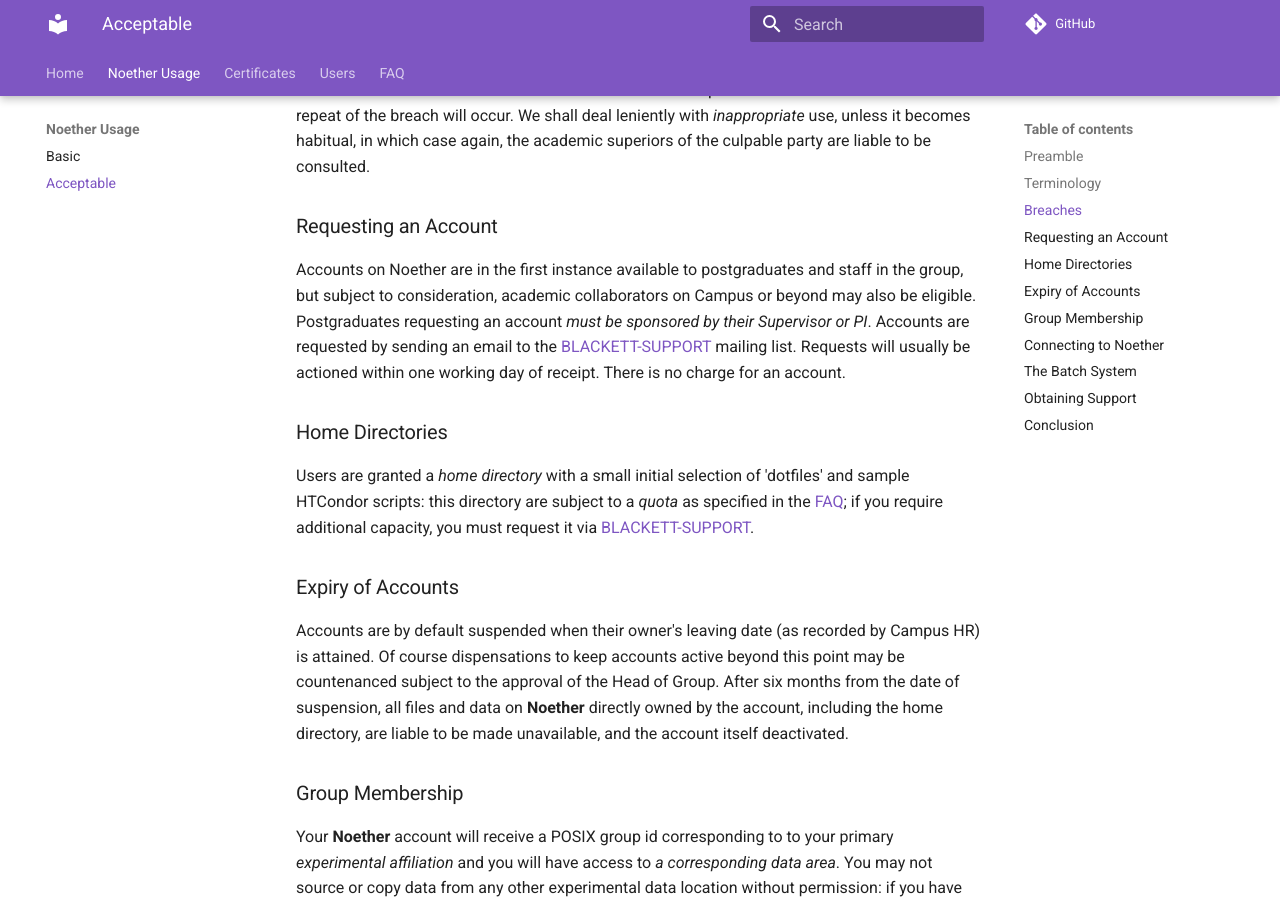
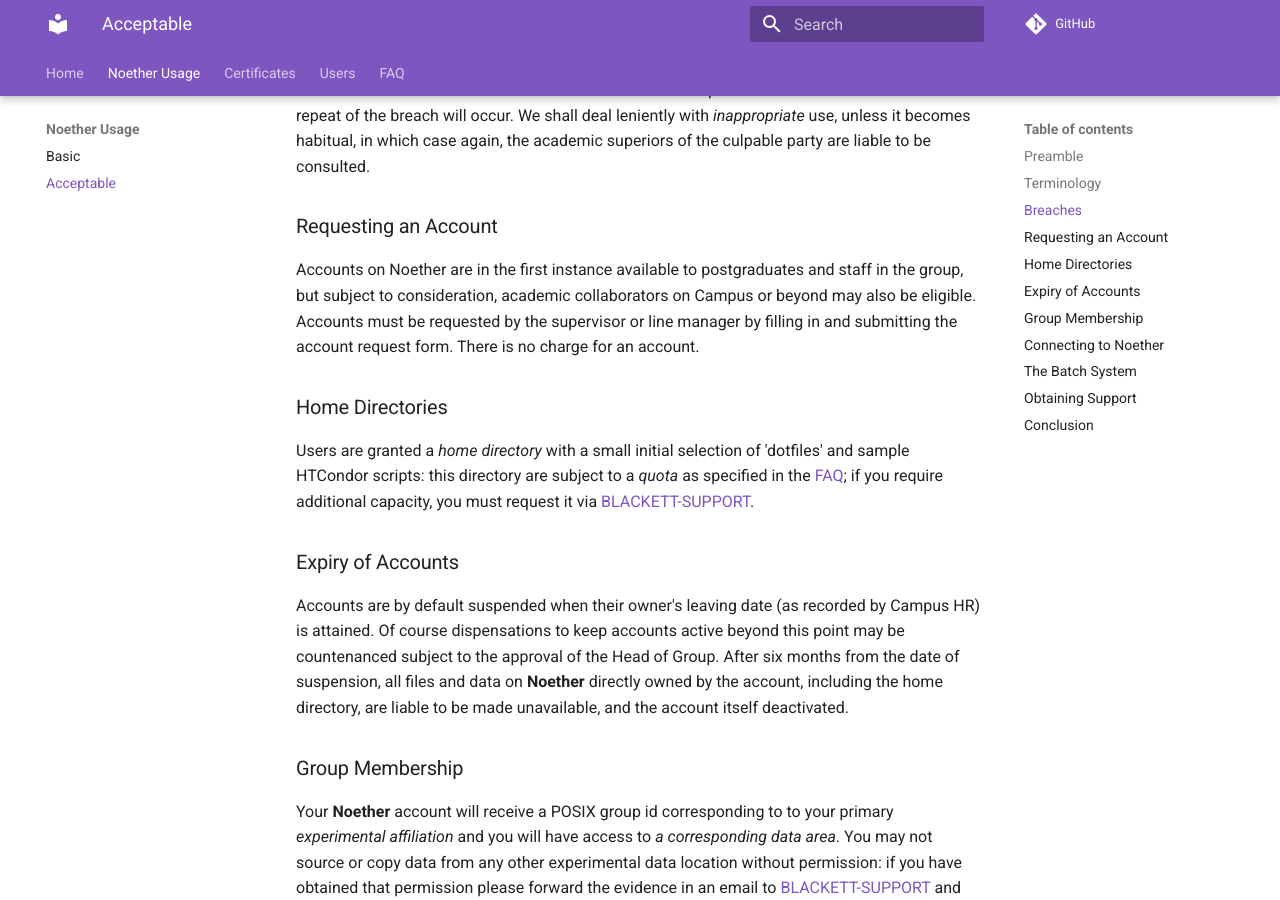
Before and after one commit to MANHEP/maf-helpdesk, an MkDocs documentation site: the page built from docs/noether_acceptable_use.md, in a window 1280 px wide and 900 px high, scrolled down 762 px. Built offline with MkDocs 1.6.1 and Material for MkDocs 9.7.7, drawn with Linux system fonts in a browser that asks for light colours; comment, search, counter and statistics services are not loaded.

Commit message:
Update noether_acceptable_use.md
Update account request procedure.

```diff
--- a/docs/noether_acceptable_use.md
+++ b/docs/noether_acceptable_use.md
@@ -42,12 +42,10 @@
 
 Accounts on Noether are in the first instance available to postgraduates
 and staff in the group, but subject to consideration, academic
-collaborators on Campus or beyond may also be eligible. Postgraduates
-requesting an account *must be sponsored by their Supervisor or PI*.
-Accounts are requested by sending an email to the
-[BLACKETT-SUPPORT](mailto:blackett-support@listserv.manchester.ac.uk) mailing list. Requests will usually be
-actioned within one working day of receipt. There is no charge for an
-account.
+collaborators on Campus or beyond may also be eligible.
+Accounts must be requested by the supervisor or line manager by filling in
+and submitting the account request form.
+There is no charge for an account.
 
 ### Home Directories ###
 
```
